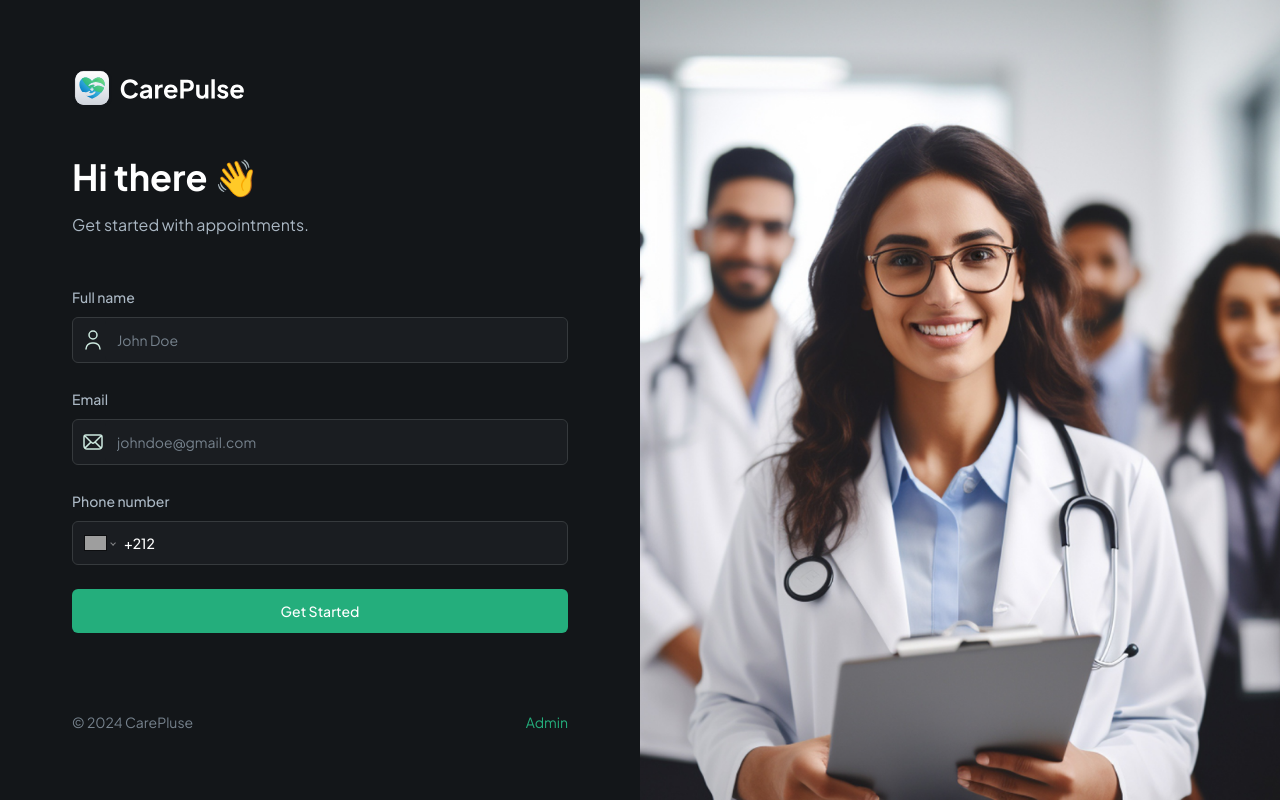
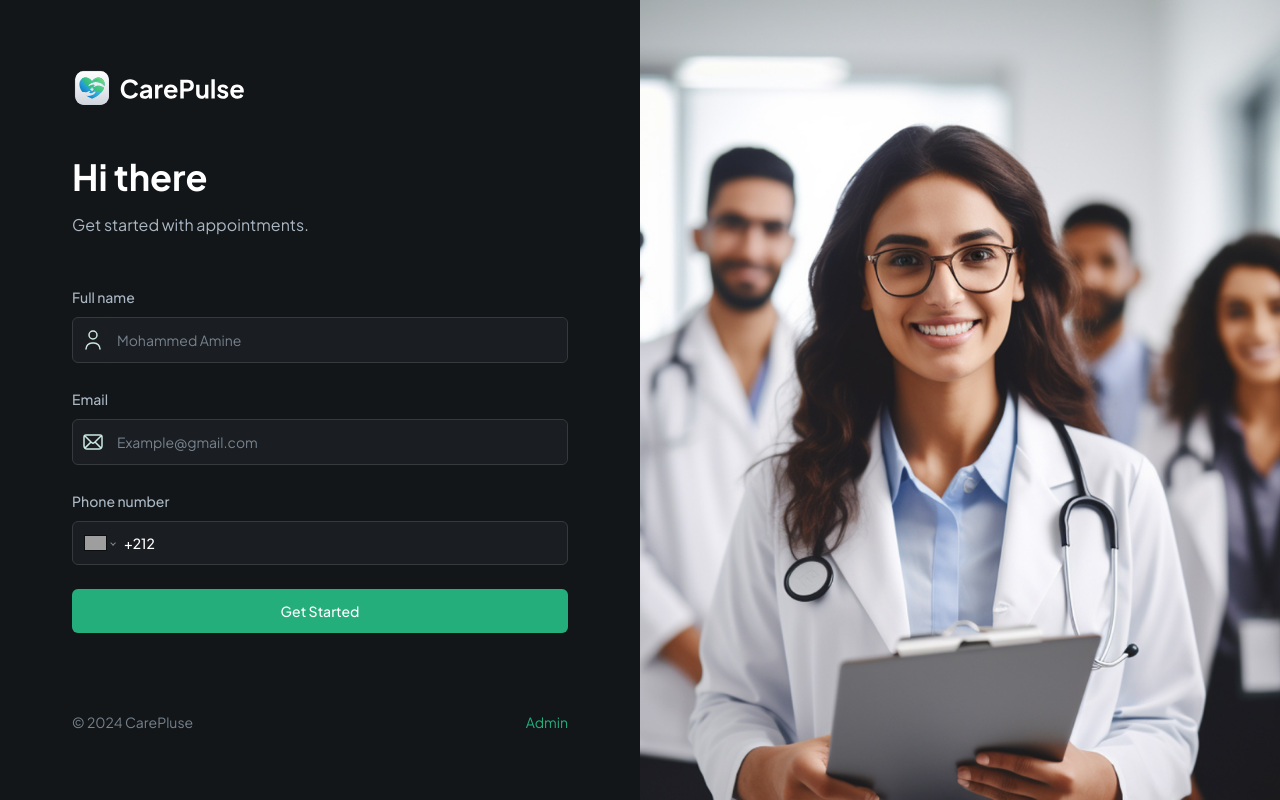
Before and after one commit to AymanSdk/pms_v2, a Next.js app: page / in a window 1280 px wide. Built offline with nearby package versions, Linux system fonts and the light colour scheme; no server answers; grey boxes are pictures that could not be loaded.

Commit message:
refactor: Update PatientForm component to use lazy loading for logo image

```diff
--- a/components/forms/PatientForm.tsx
+++ b/components/forms/PatientForm.tsx
@@ -53,7 +53,7 @@ export const PatientForm = () => {
     <Form {...form}>
       <form onSubmit={form.handleSubmit(onSubmit)} className="flex-1 space-y-6">
         <section className="mb-12 space-y-4">
-          <h1 className="header">Hi there 👋</h1>
+          <h1 className="header">Hi there</h1>
           <p className="text-dark-700">Get started with appointments.</p>
         </section>
 
@@ -62,7 +62,7 @@ export const PatientForm = () => {
           control={form.control}
           name="name"
           label="Full name"
-          placeholder="John Doe"
+          placeholder="Mohammed Amine"
           iconSrc="/assets/icons/user.svg"
           iconAlt="user"
         />
@@ -72,7 +72,7 @@ export const PatientForm = () => {
           control={form.control}
           name="email"
           label="Email"
-          placeholder="johndoe@gmail.com"
+          placeholder="Example@gmail.com"
           iconSrc="/assets/icons/email.svg"
           iconAlt="email"
         />
@@ -82,7 +82,7 @@ export const PatientForm = () => {
           control={form.control}
           name="phone"
           label="Phone number"
-          placeholder="(555) 123-4567"
+          placeholder="(+212) 123 456 789"
         />
 
         <SubmitButton isLoading={isLoading}>Get Started</SubmitButton>
```
